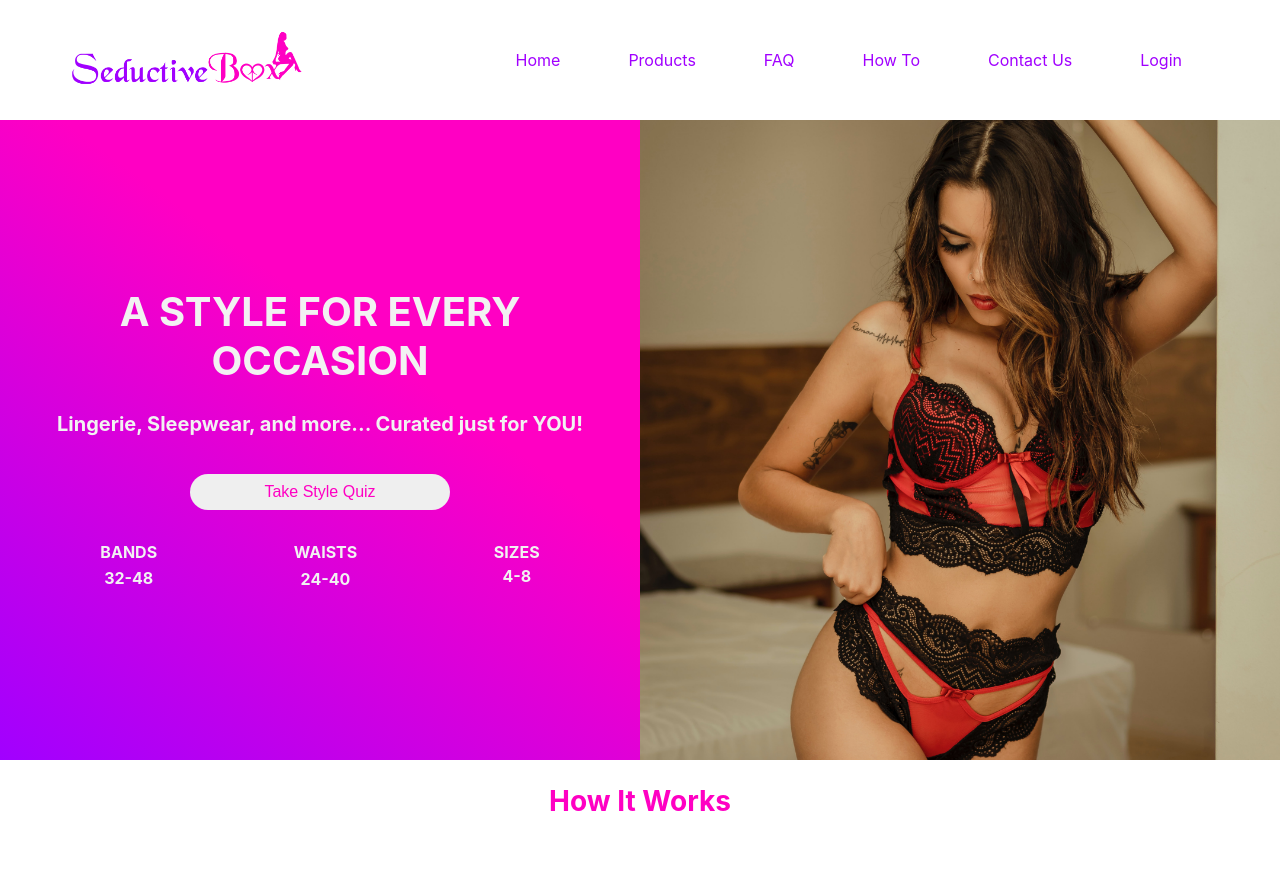
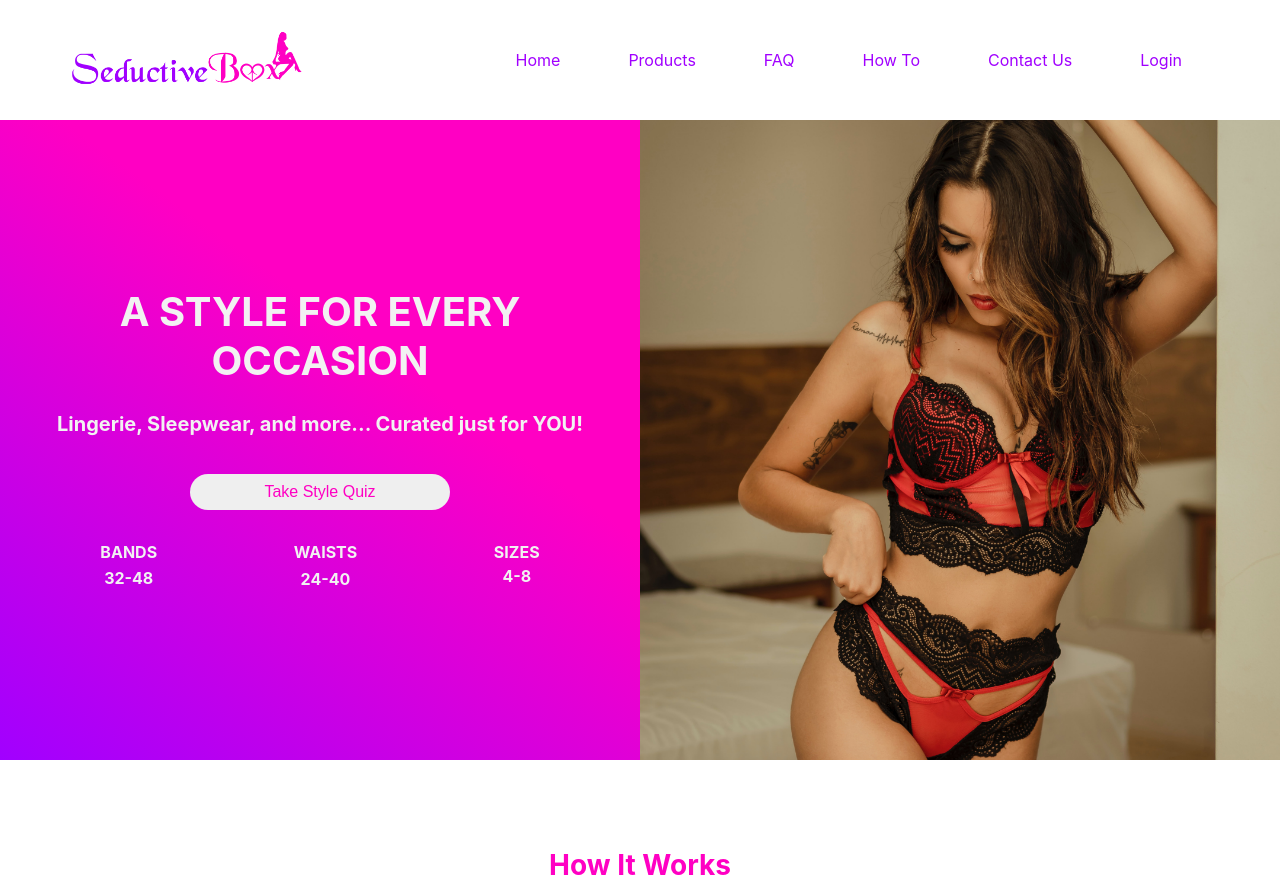
Before and after one commit to Parrasite9/seductivebox, a React (Create React App) app: page / in a window 1280 px wide. Shown: the top 887 px of the page. Built offline with nearby package versions, Linux system fonts and the light colour scheme; no server answers.

Commit message:
elfsite pricing table created and imported

```diff
--- a/public/index.html
+++ b/public/index.html
@@ -39,5 +39,9 @@
       To begin the development, run `npm start` or `yarn start`.
       To create a production bundle, use `npm run build` or `yarn build`.
     -->
+
+    <!-- PRICING TABLE  -->
+    <script src="https://static.elfsight.com/platform/platform.js" data-use-service-core defer></script>
+
   </body>
 </html>
--- a/src/App.js
+++ b/src/App.js
@@ -5,6 +5,7 @@ import Box from './Components/Home/Box';
 import FAQ from './Components/Home/FAQ';
 import Featured from './Components/Home/Featured';
 import Hero from './Components/Home/Hero';
+import PricingTable from './Components/Home/PricingTable';
 import Step from './Components/Home/Step';
 import Fetch from './Express/Fetch';
 
@@ -14,6 +15,7 @@ function App() {
     <div className="App">
       <Navbar />
       <Hero />
+      <PricingTable />
       <Step />
       <Featured />
       <Anchor />
--- /dev/null
+++ b/src/CSS/Home/PricingTable.css
@@ -0,0 +1,3 @@
+.PricingTable {
+    padding-top: 5%;
+}
--- /dev/null
+++ b/src/Components/Home/PricingTable.js
@@ -0,0 +1,12 @@
+import React from 'react';
+import '../../CSS/Home/PricingTable.css'
+
+const PricingTable = () => {
+  return (
+    <div className='PricingTable'>
+      <div className="elfsight-app-c2eb41ba-bba0-400e-8c1e-63c64a0fc879" data-elfsight-app-lazy></div>
+    </div>
+  );
+};
+
+export default PricingTable;
```
